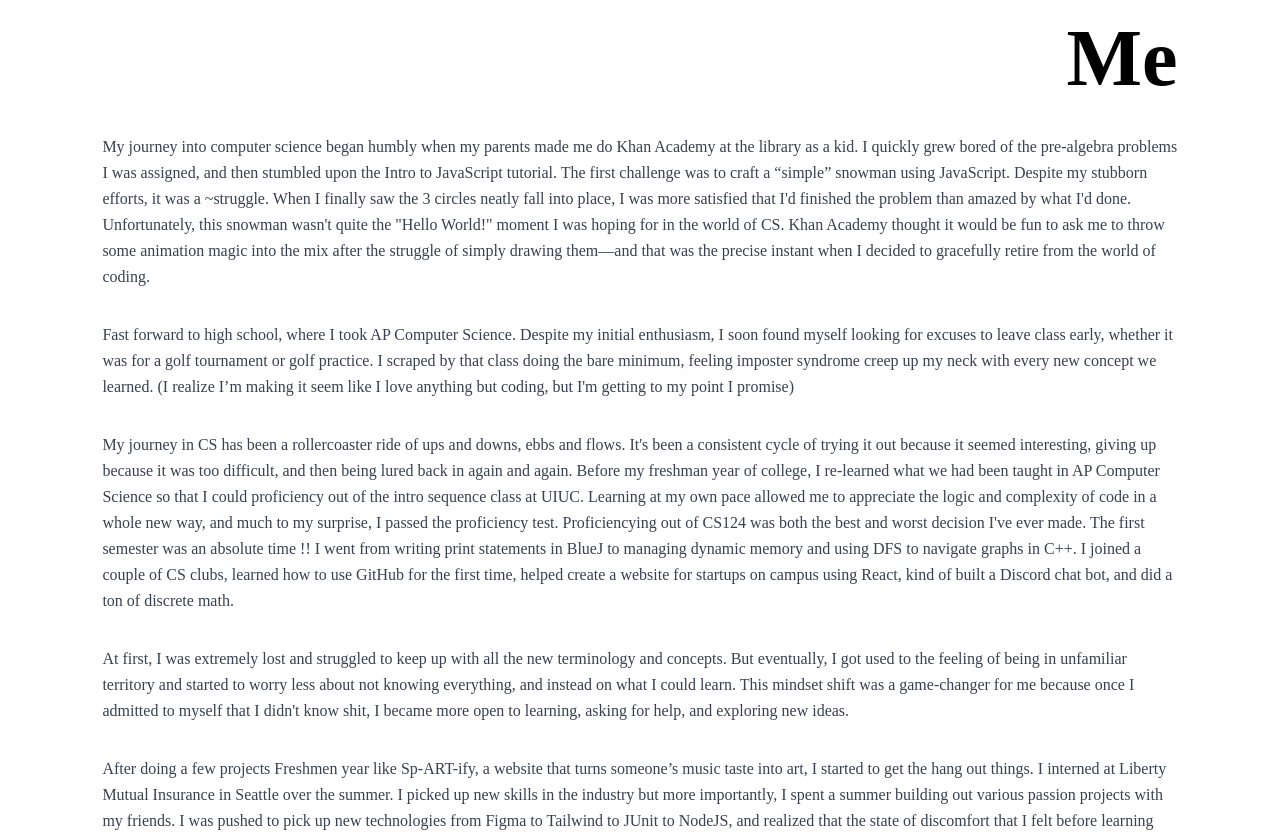
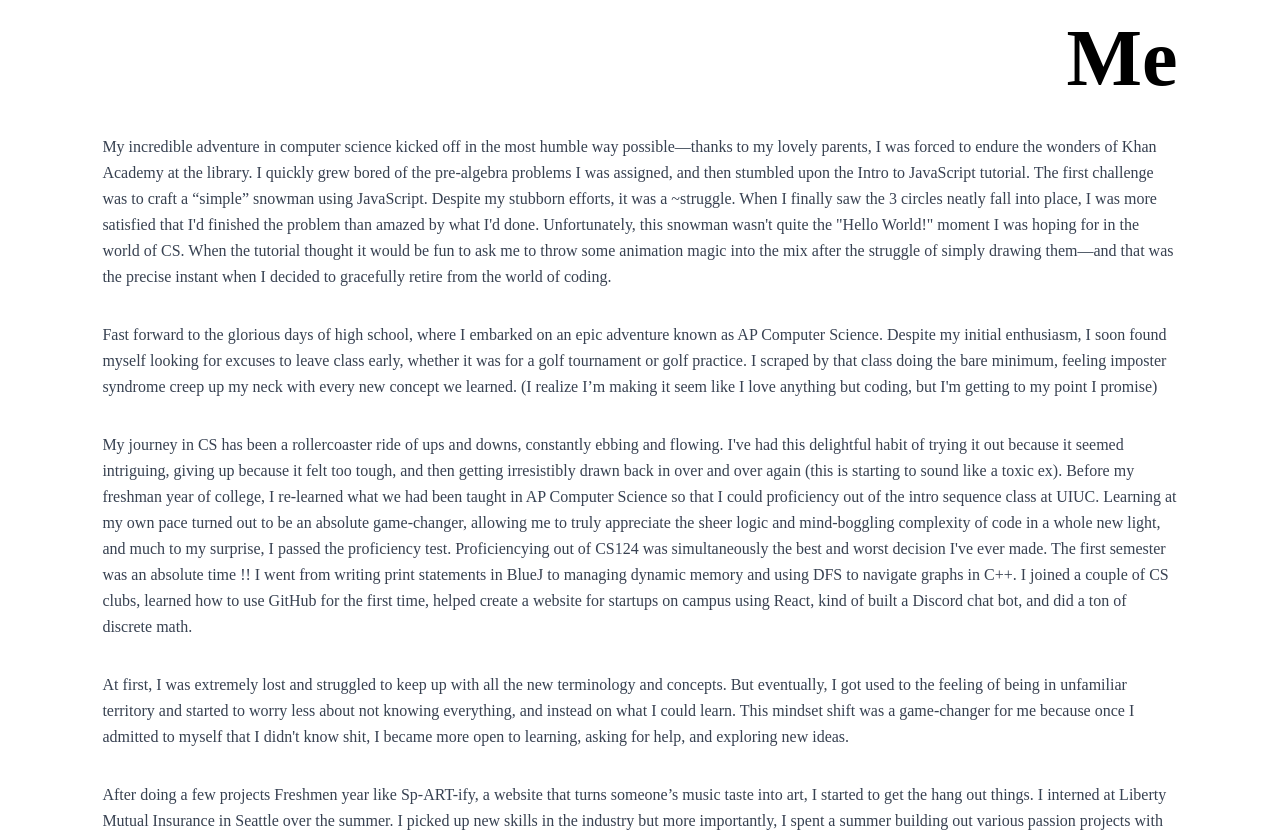
Before and after one commit to szhuang21/sz-website, a React (Create React App) app: page /story in a window 1280 px wide. Shown: the part 604-1441 px from the top of the page. Built offline with nearby package versions, Linux system fonts and the light colour scheme.

Commit message:
more story

```diff
--- a/src/pages/Story.js
+++ b/src/pages/Story.js
@@ -23,33 +23,36 @@ const Story = () => {
 
         <div className="">
           <div className="text-base text-left pt-8 font-montserrat text-gray-700">
-            My journey into computer science began humbly when my parents made me do Khan Academy at
-            the library as a kid. I quickly grew bored of the pre-algebra problems I was assigned,
-            and then stumbled upon the Intro to JavaScript tutorial. The first challenge was to
-            craft a “simple” snowman using JavaScript. Despite my stubborn efforts, it was a
-            ~struggle. When I finally saw the 3 circles neatly fall into place, I was more satisfied
-            that I&apos;d finished the problem than amazed by what I&apos;d done. Unfortunately,
-            this snowman wasn&apos;t quite the &quot;Hello World!&quot; moment I was hoping for in
-            the world of CS. Khan Academy thought it would be fun to ask me to throw some animation
-            magic into the mix after the struggle of simply drawing them—and that was the precise
-            instant when I decided to gracefully retire from the world of coding.
+            My incredible adventure in computer science kicked off in the most humble way
+            possible—thanks to my lovely parents, I was forced to endure the wonders of Khan Academy
+            at the library. I quickly grew bored of the pre-algebra problems I was assigned, and
+            then stumbled upon the Intro to JavaScript tutorial. The first challenge was to craft a
+            “simple” snowman using JavaScript. Despite my stubborn efforts, it was a ~struggle. When
+            I finally saw the 3 circles neatly fall into place, I was more satisfied that I&apos;d
+            finished the problem than amazed by what I&apos;d done. Unfortunately, this snowman
+            wasn&apos;t quite the &quot;Hello World!&quot; moment I was hoping for in the world of
+            CS. When the tutorial thought it would be fun to ask me to throw some animation magic
+            into the mix after the struggle of simply drawing them—and that was the precise instant
+            when I decided to gracefully retire from the world of coding.
           </div>
           <div className="text-base text-left pt-8 font-montserrat text-gray-700">
-            Fast forward to high school, where I took AP Computer Science. Despite my initial
-            enthusiasm, I soon found myself looking for excuses to leave class early, whether it was
-            for a golf tournament or golf practice. I scraped by that class doing the bare minimum,
-            feeling imposter syndrome creep up my neck with every new concept we learned. (I realize
-            I’m making it seem like I love anything but coding, but I&apos;m getting to my point I
-            promise)
+            Fast forward to the glorious days of high school, where I embarked on an epic adventure
+            known as AP Computer Science. Despite my initial enthusiasm, I soon found myself looking
+            for excuses to leave class early, whether it was for a golf tournament or golf practice.
+            I scraped by that class doing the bare minimum, feeling imposter syndrome creep up my
+            neck with every new concept we learned. (I realize I’m making it seem like I love
+            anything but coding, but I&apos;m getting to my point I promise)
           </div>
           <div className="text-base text-left pt-8 font-montserrat text-gray-700">
-            My journey in CS has been a rollercoaster ride of ups and downs, ebbs and flows.
-            It&apos;s been a consistent cycle of trying it out because it seemed interesting, giving
-            up because it was too difficult, and then being lured back in again and again. Before my
+            My journey in CS has been a rollercoaster ride of ups and downs, constantly ebbing and
+            flowing. I&apos;ve had this delightful habit of trying it out because it seemed
+            intriguing, giving up because it felt too tough, and then getting irresistibly drawn
+            back in over and over again (this is starting to sound like a toxic ex). Before my
             freshman year of college, I re-learned what we had been taught in AP Computer Science so
             that I could proficiency out of the intro sequence class at UIUC. Learning at my own
-            pace allowed me to appreciate the logic and complexity of code in a whole new way, and
-            much to my surprise, I passed the proficiency test. Proficiencying out of CS124 was both
+            pace turned out to be an absolute game-changer, allowing me to truly appreciate the
+            sheer logic and mind-boggling complexity of code in a whole new light, and much to my
+            surprise, I passed the proficiency test. Proficiencying out of CS124 was simultaneously
             the best and worst decision I&apos;ve ever made. The first semester was an absolute time
             !! I went from writing print statements in BlueJ to managing dynamic memory and using
             DFS to navigate graphs in C++. I joined a couple of CS clubs, learned how to use GitHub
```
